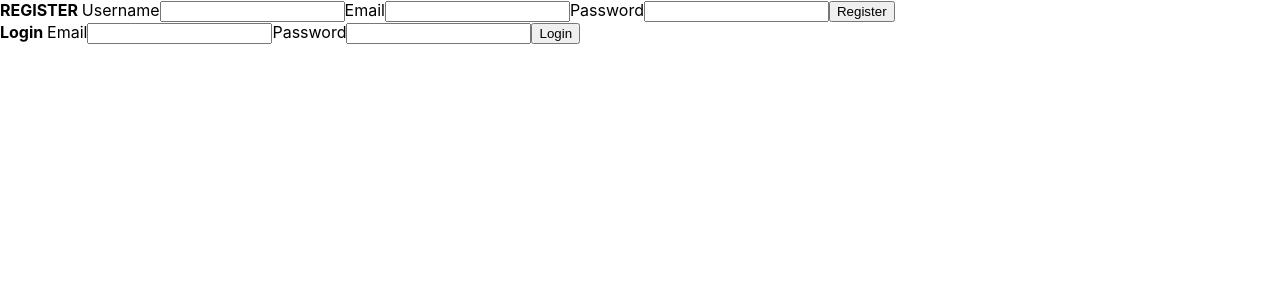
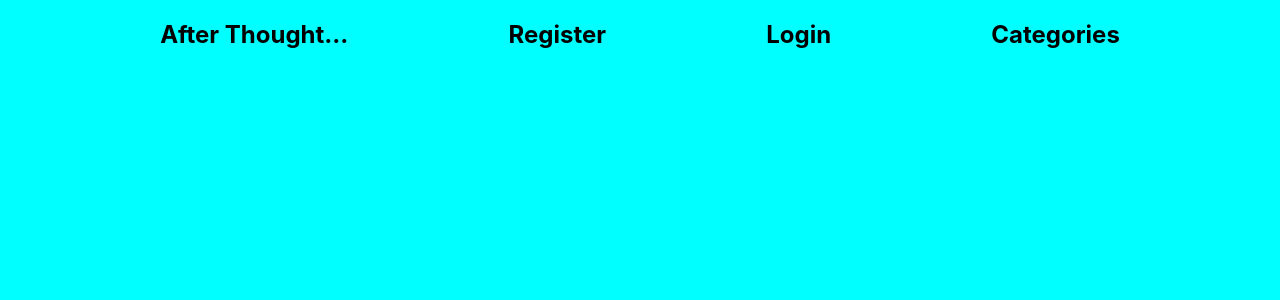
Before and after one commit to angeeg/after_thought_frontend, a React (Create React App) app: page /thoughts/1 in a window 1280 px wide. Shown: the top 300 px of the page. Built offline with nearby package versions, Linux system fonts and the light colour scheme.

Commit message:
react router added, when logged in category comp rendered

```diff
--- a/package.json
+++ b/package.json
@@ -8,6 +8,7 @@
     "@testing-library/user-event": "^13.5.0",
     "react": "^18.2.0",
     "react-dom": "^18.2.0",
+    "react-router-dom": "^6.4.3",
     "react-scripts": "5.0.1",
     "web-vitals": "^2.1.4"
   },
--- a/src/App.css
+++ b/src/App.css
@@ -1,38 +1,14 @@
-.App {
-  text-align: center;
+body {
+  background-color: aqua;
 }
 
-.App-logo {
-  height: 40vmin;
-  pointer-events: none;
+nav {
+  display: flex;
+  text-align: center;
+  justify-content: space-evenly;
 }
 
-@media (prefers-reduced-motion: no-preference) {
-  .App-logo {
-    animation: App-logo-spin infinite 20s linear;
-  }
+a {
+  text-decoration: none;
+  color: black;
 }
-
-.App-header {
-  background-color: #282c34;
-  min-height: 100vh;
-  display: flex;
-  flex-direction: column;
-  align-items: center;
-  justify-content: center;
-  font-size: calc(10px + 2vmin);
-  color: white;
-}
-
-.App-link {
-  color: #61dafb;
-}
-
-@keyframes App-logo-spin {
-  from {
-    transform: rotate(0deg);
-  }
-  to {
-    transform: rotate(360deg);
-  }
-}
--- a/src/App.js
+++ b/src/App.js
@@ -1,11 +1,14 @@
 import React, { Component } from "react";
+import {Routes, Route, Navigate} from 'react-router-dom'
 // CSS
 import "./App.css";
 // COMPONENTS
+import Home from "./components/Home"
 import RegisterForm from "./components/RegisterForm";
 import LoginForm from "./components/LoginForm";
 import LogoutBtn from "./components/LogoutBtn";
 import NavBar from "./components/NavBar";
+import Categories from "./components/Categories";
 
 let baseURL = "http://localhost:8000/after-thought/v1";
 
@@ -13,27 +16,31 @@ class App extends Component {
   constructor() {
     super();
     this.state = {
-      categories: []
+      currentUser: '',
+      isLoggedIn: false,
+      categories: [],
     };
   }
-  getCategories = () => {
-    fetch(baseURL + '/categories/', {
-      credentials: 'include'
-    })
-    .then(res => {
-      if(res.status === 200){
-        return res.json()
-      } else {
-        return []
-      }
-    })
-    .then(data => {
-      console.log(data)
-      this.setState({
-        categories: data.data
-      })
-    })
-  }
+  // getCategories = () => {
+  //   fetch(baseURL + '/categories/', {
+  //     credentials: 'include',
+  //   })
+  //     .then((res) => {
+  //       if (res.status === 200) {
+  //         return res.json();
+  //       } else {
+  //         return [];
+  //       }
+  //     })
+  //     .then((data) => {
+  //       console.log(data.data);
+  //       this.setState({
+  //         categories: data.data,
+  //       });
+  //       console.log(this.state)
+  //     });
+
+  // };
 
   register = async (e) => {
     e.preventDefault();
@@ -54,7 +61,7 @@ class App extends Component {
       console.log(response);
       if (response.status === 201) {
         console.log("new user registered");
-        this.getCategories()
+        this.getCategories();
         // after the user registers it will redirect them to login page
         // navigate("login")
       }
@@ -64,8 +71,6 @@ class App extends Component {
   };
 
   login = async (e) => {
-    console.log("loginUser");
-    console.log(e.target.email.value);
     e.preventDefault();
     const url = baseURL + "/users/login";
     const loginBody = {
@@ -81,27 +86,50 @@ class App extends Component {
         },
         credentials: "include",
       });
+      if (response.status === 200) {
+        this.setState({ isLoggedIn: true });
 
-      console.log(response);
-      console.log("BODY: ", response.body);
-
-      if (response.status === 200) {
-        this.getCategories()
         // once user logs in it will redirect them to the dogs page
-        // navigate("dogs")
+        // navigate('dogs')
       }
     } catch (err) {
       console.log("Error => ", err);
     }
   };
 
+  // logout = () => {
+  //   const response = fetch(baseURL + '/users/logout', {
+  //     method: 'POST',
+  //     credentials: 'include',
+  //     headers: {
+  //       'Access-Control-Allow-Origin': baseURL
+  //     }
+  //   });
+  //   if (response.status === 200) {
+  //     this.setState({ isLoggedIn: false })
+  //     console.log('User has been logged out')
+  //     console.log('State in logout function:',this.state)
+  //   }
+  // };
+
+  render() {
+    let hide = {
+      display: 'none'
+    }
+    return (
+      <div>
+        <NavBar/>
+        <Routes>
+          <Route path='' element={<Home/>}/>
+          <Route path='register' element={<RegisterForm register={this.register} />}/>
+          <Route path='login' element={this.state.isLoggedIn === true ? <Categories/> :
+          <LoginForm login={this.login}/>}/>
+          <Route path='categories' element={<Categories/>}/>
+        </Routes>
 
 
-  render() {
-    return (
-      <div>
-        <RegisterForm register={this.register}/>
-        <LoginForm login={this.login}/>
+        {/* <LogoutBtn logout={this.logout} /> */}
+
       </div>
     );
   }
--- /dev/null
+++ b/src/components/Categories.js
@@ -0,0 +1,33 @@
+import { useEffect, useState } from "react";
+
+let baseURL = "http://localhost:8000/after-thought/v1";
+
+function Categories() {
+
+  const [category, setCategories] = useState([])
+
+  const getCategories = () => {
+    fetch(baseURL + "/categories/", {
+      credentials: "include",
+    })
+      .then((res) => {
+        if (res.status === 200) {
+          return res.json();
+        } else {
+          return [];
+        }
+      })
+      .then((data) => {
+        console.log(data.data);
+        setCategories(data.data);
+      });
+  };
+
+  useEffect(() => {
+    getCategories();
+  }, []);
+
+  return <div></div>;
+}
+
+export default Categories;
--- /dev/null
+++ b/src/components/Home.js
@@ -0,0 +1,11 @@
+import React from 'react'
+
+function Home() {
+    return (
+        <div>
+            <h1>AFTER THOUGHT 🤔</h1>
+        </div>
+    )
+}
+
+export default Home
--- a/src/components/LogoutBtn.js
+++ b/src/components/LogoutBtn.js
@@ -1,10 +1,6 @@
-import React from 'react'
-
-function LogoutBtn() {
+function LogoutBtn(props) {
     return (
-        <div>
-
-        </div>
+        <button onClick={props.logout}>Logout</button>
     )
 }
 
--- a/src/components/NavBar.js
+++ b/src/components/NavBar.js
@@ -1,10 +1,14 @@
-import React from 'react'
+import '../App.css'
+import {Link} from 'react-router-dom'
 
 function NavBar() {
     return (
-        <div>
-
-        </div>
+        <nav>
+            <Link to=''><h1>After Thought...</h1></Link>
+            <Link to='register'><h2>Register</h2></Link>
+            <Link to='login'><h2>Login</h2></Link>
+            <Link to='categories'><h2>Categories</h2></Link>
+        </nav>
     )
 }
 
--- a/src/index.js
+++ b/src/index.js
@@ -3,11 +3,14 @@ import ReactDOM from 'react-dom/client';
 import './index.css';
 import App from './App';
 import reportWebVitals from './reportWebVitals';
+import {BrowserRouter} from 'react-router-dom'
 
 const root = ReactDOM.createRoot(document.getElementById('root'));
 root.render(
   <React.StrictMode>
+    <BrowserRouter>
     <App />
+    </BrowserRouter>
   </React.StrictMode>
 );
 
```
Also changed, not shown: src/components/OneCategory.js (added, +36 -0 lines), src/components/OneThought.js (added), src/components/Thoughts.js (added), 1 other file (tests, documents, lock files or other folders).
